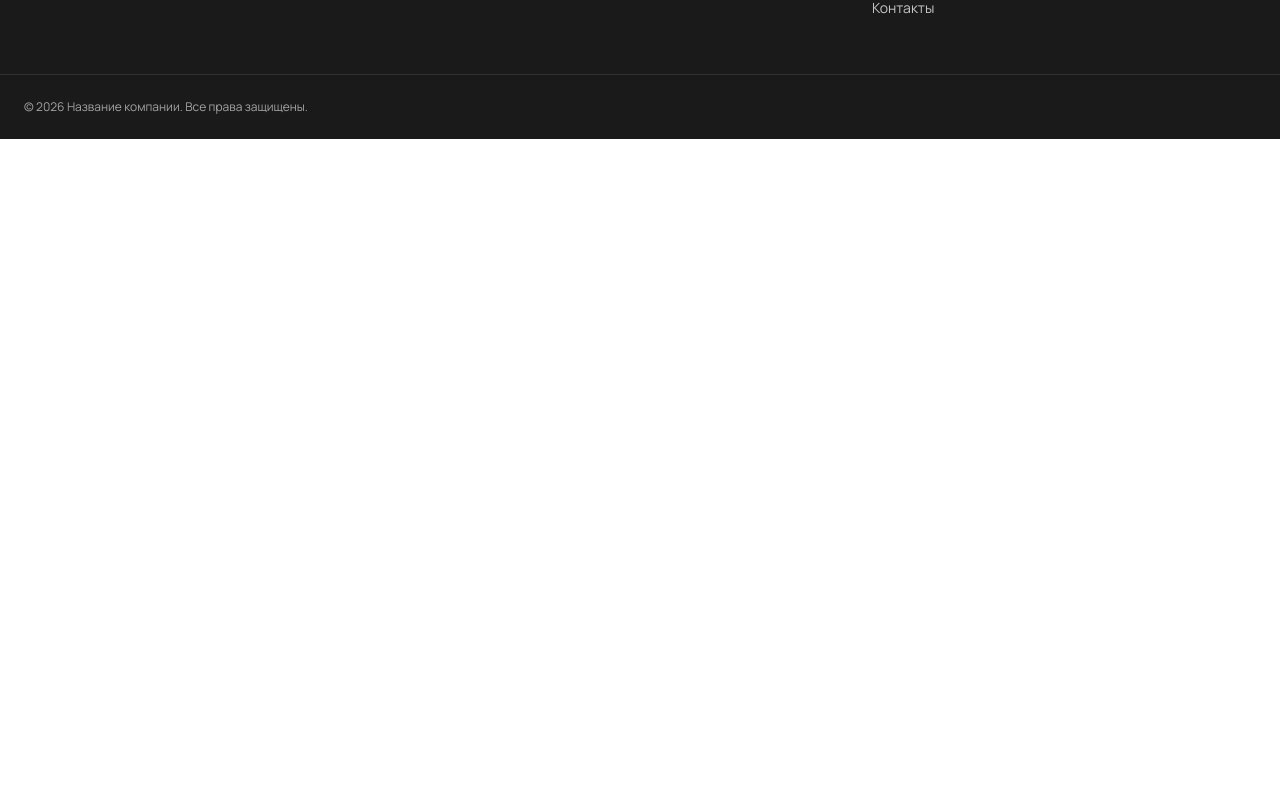
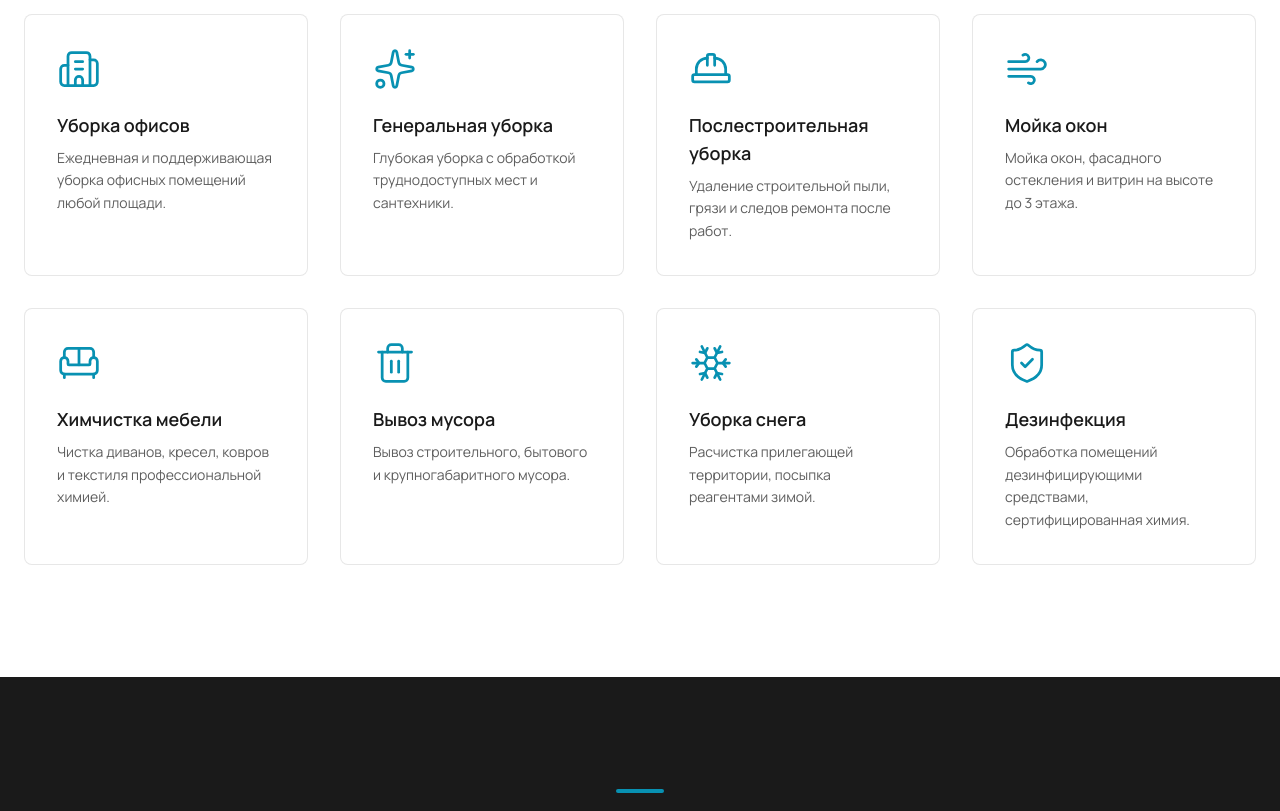
Before and after one commit to GomenAmonai/cleaningSite, a Next.js app: page / in a window 1280 px wide. Shown: the part 1629-2440 px from the top of the page. Before the commit the page ends 1768 px from the top, so only its background shows below. Built offline with nearby package versions, Linux system fonts and the light colour scheme.

Commit message:
feat(page): wire Services and WhyUs after About

```diff
--- a/app/page.tsx
+++ b/app/page.tsx
@@ -2,6 +2,8 @@ import { Header } from "@/components/layout/Header";
 import { Footer } from "@/components/layout/Footer";
 import { Hero } from "@/components/sections/Hero";
 import { About } from "@/components/sections/About";
+import { Services } from "@/components/sections/Services";
+import { WhyUs } from "@/components/sections/WhyUs";
 
 export default function Home() {
     return (
@@ -10,6 +12,8 @@ export default function Home() {
             <main className="flex-1">
                 <Hero />
                 <About />
+                <Services />
+                <WhyUs />
             </main>
             <Footer />
         </>
```
